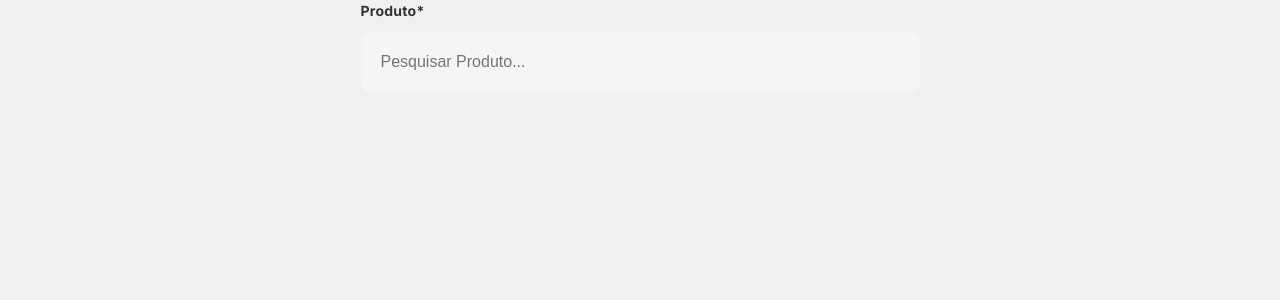
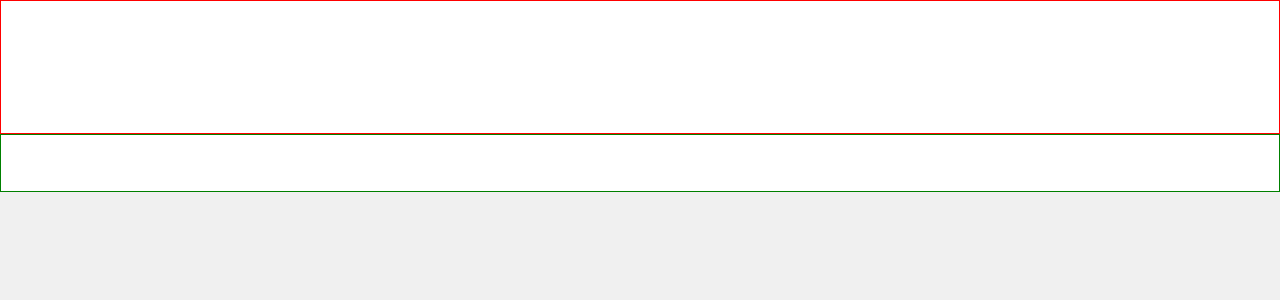
Before and after one commit to Carloss-Dev/Drip-Store, a React (Vite) app: page / in a window 1280 px wide. Shown: the top 300 px of the page. Built offline with nearby package versions, Linux system fonts and the light colour scheme.

Commit message:
:sparkles: feat: radio, checkbox criados
:construction: header

```diff
--- /dev/null
+++ b/src/components/Header/Header.jsx
@@ -0,0 +1,12 @@
+import React from "react";
+import { Navbar } from "../Navbar/Navbar";
+import * as S from "./StyledHeader";
+
+export const Header = ({ variant }) => {
+  return (
+    <S.Header $variant={variant}>
+      <S.MainContainer></S.MainContainer>
+      <Navbar />
+    </S.Header>
+  );
+};
--- /dev/null
+++ b/src/components/Header/StyledHeader.jsx
@@ -0,0 +1,33 @@
+import styled, { css } from "styled-components";
+import theme from "../../theme/theme";
+
+const home = css`
+  grid-column: 1 / 13;
+  background-color: ${theme.colors.white};
+  height: 19.2rem;
+
+  div {
+    display: flex;
+    border: 1pt solid red;
+    width: 100%;
+    height: 70%;
+  }
+`;
+
+export const Header = styled.header`
+  ${({ $variant }) => {
+    switch ($variant) {
+      case "home":
+        return home;
+    }
+  }}
+`;
+
+export const MainContainer = styled.div`
+  ${({ $variant }) => {
+    switch ($variant) {
+      case "home":
+        return home;
+    }
+  }}
+`;
--- /dev/null
+++ b/src/components/Navbar/Navbar.jsx
@@ -0,0 +1,6 @@
+import React from "react";
+import { StyledNavbar } from "./StyledNavbar";
+
+export const Navbar = ({ variant = "primary" }) => {
+  return <StyledNavbar $variant={variant}></StyledNavbar>;
+};
--- /dev/null
+++ b/src/components/Navbar/StyledNavbar.jsx
@@ -0,0 +1,20 @@
+import styled, { css } from "styled-components";
+
+const primary = css`
+  width: 100%;
+  height: 30%;
+  border: 1pt solid green;
+`;
+
+export const StyledNavbar = styled.nav`
+  ${({ $variant }) => {
+    switch ($variant) {
+      case "primary":
+        return primary;
+    }
+  }}
+`;
+
+export const StyledDiv = styled.div`
+  display: flex;
+`;
--- a/src/pages/Home/Home.jsx
+++ b/src/pages/Home/Home.jsx
@@ -1,18 +1,11 @@
 import React from "react";
-import { Input } from "../../components/Forms/Inputs/Input/Input";
-import { CiSearch } from "react-icons/ci";
+import { Header } from "../../components/Header/Header";
+import * as S from "./StyledHome";
 
 export const Home = () => {
   return (
-    <div>
-      <Input
-        plh="Pesquisar Produto..."
-        height="6rem"
-        width="55.9rem"
-        variant="primary"
-      >
-        Produto*
-      </Input>
-    </div>
+    <S.Home>
+      <Header variant="home" />
+    </S.Home>
   );
 };
--- /dev/null
+++ b/src/pages/Home/StyledHome.jsx
@@ -0,0 +1,7 @@
+import styled from "styled-components";
+
+export const Home = styled.main`
+  display: grid;
+  grid-template-columns: repeat(1, 1fr);
+  width: 100%;
+`;
```
Also changed, not shown: src/components/Forms/Inputs/Checkbox/Checkbox.jsx (added, +14 -0 lines), src/components/Forms/Inputs/Checkbox/StyledCheckbox.jsx (added, +17 -0 lines), src/components/Forms/Inputs/Radio/Radio.jsx (added, +14 -0 lines), src/components/Forms/Inputs/Radio/StyledRadio.jsx (added, +17 -0 lines).
